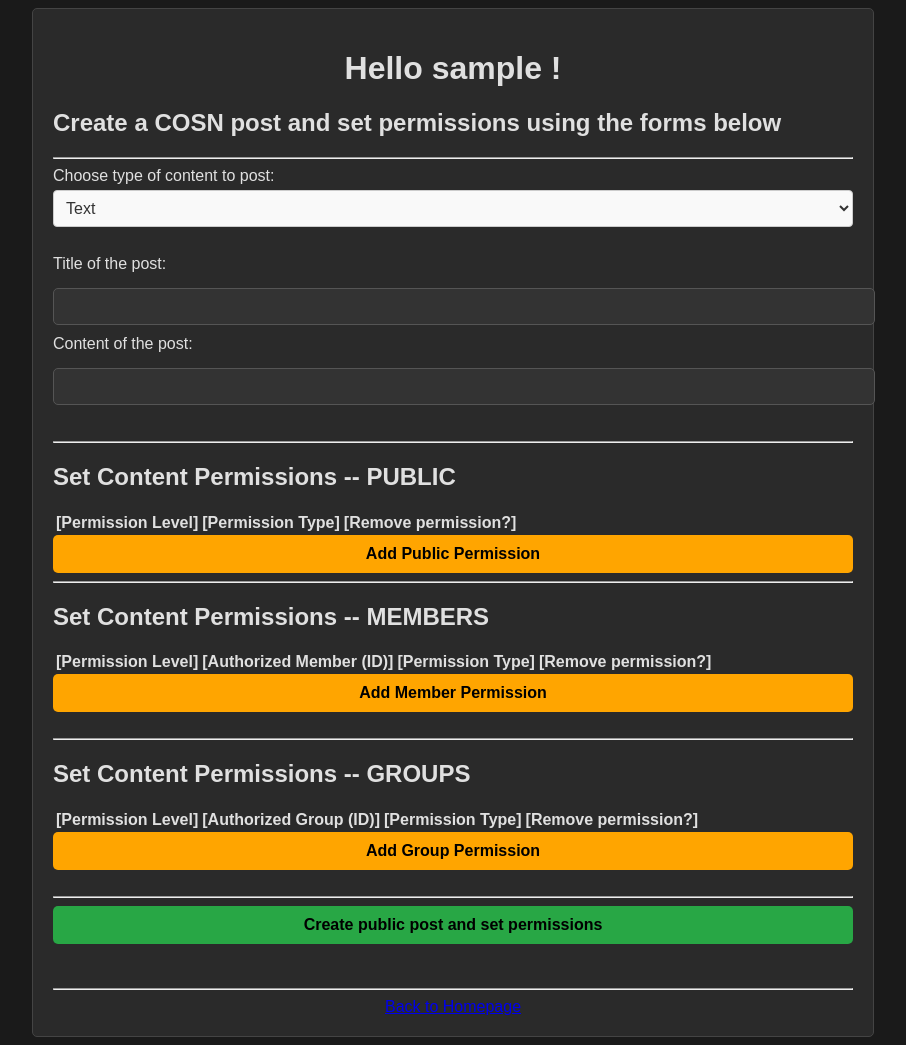
After one commit to WaRRatic/COMP353_Project, a PHP site: page /create_content_and_set_permissions.php in a window 1280 px wide. The commit adds this page. Shown: the whole page, without its empty margins (187-1093 px from the left). Run offline with PHP 8.4, Linux system fonts and the light colour scheme; the visitor is signed in with stand-in values (Sample User, id 1); lists and menus that the app fills with data are empty.

Commit message:
implemented fully creating new content and setting permissions
0. implemented creating new content and setting permissions
1. `create_content_and_set_permissions.php` is implemented with a mix of JS and PHP
2. Permissions settings on new content work on public, member and group level
3. User needs to know the ID of the member or group in order to configure the permission applying to that member/group
4. JS functions have been created and placed into the JS subfolder

```diff
--- /dev/null
+++ b/App/create_content_and_set_permissions.php
@@ -0,0 +1,249 @@
+<?php //catch PHP errors
+    error_reporting(E_ALL);
+    ini_set('display_errors', 1);
+
+	session_start();
+    //set the logged in member id
+    $logged_in_member_id = $_SESSION['member_id'];
+?>
+
+<!DOCTYPE html>
+<html lang="en">
+<link rel="stylesheet" type = "text/css" href="./css/create_content_and_set_permissions.css" />
+<head>
+    <meta charset="UTF-8">
+    <title>Create conetent</title>
+</head>
+<script src="js/updateContentField.js"></script>
+<script src="js/addPublicPermission.js"></script>
+<script src="js/addMemberPermission.js"></script>
+<script src="js/addGroupPermission.js"></script>
+<script src="js/setPermissions.js"></script>
+<script>
+    // Add event listeners to the buttons
+    document.getElementById('addPublicPermissionButton').addEventListener('click', function(event) {
+        event.preventDefault(); // Prevent the default action of submitting the form
+        addPublicPermission(); // we only want the button to add a new row to the table
+    });
+
+    document.getElementById('addMemberPermissionButton').addEventListener('click', function(event) {
+        event.preventDefault(); // Prevent the default action of submitting the form
+        addMemberPermission(); // we only want the button to add a new row to the table
+    });
+    document.getElementById('addGroupPermissionButton').addEventListener('click', function(event) {
+        event.preventDefault(); // Prevent the default action of submitting the form
+        addGroupPermission(); // we only want the button to add a new row to the table
+    });
+</script>
+
+<body>
+
+
+
+<div class="container">
+
+<!-- First part of the form to verify existing member -->
+<form id="publicPost" method="POST" onsubmit="return setPermissions();" >
+    <h1>Hello <?php echo $_SESSION['member_username'];?> !</h1>
+    <h2>Create a COSN post and set permissions using the forms below</h2>
+    <hr>
+    <label for="type">Choose type of content to post:</label>
+    <select id="content-type" name="content_type" onchange="updateContentField()">
+        <option value="text">Text</option>
+        <option value="video">Video</option>
+        <option value="image">Image</option>
+    </select>
+    <br><br>
+
+    <label for="title">Title of the post:</label>
+    <input type="text" id="title" name="title" required>
+
+    <label for="content">Content of the post:</label>
+    <input type="text" id="content" name="content" required>
+    <br><br>
+    <hr>
+
+    <h2>Set Content Permissions -- PUBLIC</h2>
+    <table id="public-permissions-table">
+        <thead>
+            <tr>
+                <th>[Permission Level]</th>
+                <th>[Permission Type]</th>
+                <th>[Remove permission?]</th>
+            </tr>
+        </thead>
+        <tbody></tbody>
+    </table>
+    <button id="addPublicPermissionButton" type="button" class="add-button" onclick="addPublicPermission()">Add Public Permission</button>
+    <hr>
+
+    <h2>Set Content Permissions -- MEMBERS</h2>
+
+    <table id="member-permissions-table">
+        <thead>
+            <tr>
+                <th>[Permission Level]</th>
+                <th>[Authorized Member (ID)]</th>
+                <th>[Permission Type]</th>
+                <th>[Remove permission?]</th>
+            </tr>
+        </thead>
+        <tbody></tbody>
+    </table>
+
+    <button id="addMemberPermissionButton" type="button" class="add-button" onclick="addMemberPermission()">Add Member Permission</button>
+    <br><br>
+    <hr>
+
+    <h2>Set Content Permissions -- GROUPS</h2>
+    <table id="group-permissions-table">
+        <thead>
+            <tr>
+                <th>[Permission Level]</th>
+                <th>[Authorized Group (ID)]</th>
+                <th>[Permission Type]</th>
+                <th>[Remove permission?]</th>
+            </tr>
+        </thead>
+        <tbody></tbody>
+    </table>
+
+    <button id="addGroupPermissionButton" type="button" class="add-button" onclick="addGroupPermission()">Add Group Permission</button>
+    <br><br>
+    <hr>
+
+    <!-- Hidden Input Fields that will hold the serialized permission data. -->
+    <input type="hidden" id="publicPermissions" name="publicPermissions">
+    <input type="hidden" id="memberPermissions" name="memberPermissions">
+    <input type="hidden" id="groupPermissions" name="groupPermissions">
+
+    <button type="submit" name="publicPost">Create public post and set permissions</button>
+</form>
+
+<br><br>
+    <hr>
+<a href="Homepage.php">Back to Homepage</a>
+
+
+
+
+<?php
+
+//check if the form has been submitted
+ if ($_SERVER['REQUEST_METHOD'] === 'POST' && isset($_POST['publicPost'])) {
+    // Get the form data for Content creation
+    $content_type = $_POST['content_type'];
+    $content_title = $_POST['title'];
+    $content_data = $_POST['content'];
+    $creator_member_id = $logged_in_member_id;
+
+    // Get the permissions data from hidden fields
+    $publicPermissionsJson = $_POST['publicPermissions'] ?? '[]';
+    $memberPermissionsJson = $_POST['memberPermissions'] ?? '[]';
+    $groupPermissionsJson = $_POST['groupPermissions'] ?? '[]';
+
+    // Decode the JSON strings into PHP arrays
+    $publicPermissions = json_decode($publicPermissionsJson, true);
+    $memberPermissions = json_decode($memberPermissionsJson, true);
+    $groupPermissions = json_decode($groupPermissionsJson, true);
+
+    try {
+        //set DB connection
+        $dbServername = "localhost";
+        $dbUsername = "root";
+        $dbPassword = "";
+        $dbName = "cosn";
+
+        $pdo = new PDO("mysql:host=$dbServername;dbname=$dbName", $dbUsername, $dbPassword);
+        $pdo->setAttribute(PDO::ATTR_ERRMODE, PDO::ERRMODE_EXCEPTION);
+
+        // Begin transaction
+        $pdo->beginTransaction();
+
+        // Insert into content table
+        $stmt = $pdo->prepare('
+            INSERT INTO content (
+                creator_id, content_type, content_data, content_creation_date, content_title, moderation_status
+            ) VALUES (
+                :creator_id, :content_type, :content_data, NOW(), :content_title, "pending"
+            )
+        ');
+        $stmt->execute([
+            'creator_id'    => $creator_member_id,
+            'content_type'  => $content_type,
+            'content_data'  => $content_data,
+            'content_title' => $content_title
+        ]);
+
+        // Get the ID of the inserted content
+            $content_id = $pdo->lastInsertId();
+
+        // Insert into content_public_permissions table
+        if (!empty($publicPermissions)) {
+            $stmtPublic = $pdo->prepare('
+                INSERT INTO content_public_permissions (target_content_id, content_public_permission_type) VALUES (:target_content_id, :content_public_permission_type)
+            ');
+            foreach ($publicPermissions as $permission) {
+                $stmtPublic->execute([
+                    'target_content_id' => $content_id,
+                    'content_public_permission_type' => $permission
+                ]);
+            }
+        }
+
+        // Insert into content_member_permission table
+        if (!empty($memberPermissions)) {
+            $stmtMember = $pdo->prepare('
+                INSERT INTO content_member_permission (target_content_id, authorized_member_id, content_permission_type) VALUES (:target_content_id, :authorized_member_id, :content_permission_type)
+            ');
+            foreach ($memberPermissions as $memberPermission) {
+                $stmtMember->execute([
+                    'target_content_id'  => $content_id,
+                    'authorized_member_id'   => $memberPermission['member_id'],
+                    'content_permission_type'  => $memberPermission['permission']
+                ]);
+            }
+        }
+
+        // Insert into group_member_permission table
+        if (!empty($groupPermissions)) {
+            $stmtMember = $pdo->prepare('
+                INSERT INTO content_group_permissions (target_content_id, target_group_id, content_group_permission_type) VALUES (:target_content_id, :target_group_id, :content_group_permission_type)
+            ');
+            foreach ($groupPermissions as $groupPermission) {
+                $stmtMember->execute([
+                    'target_content_id'  => $content_id,
+                    'target_group_id'   => $groupPermission['group_id'],
+                    'content_group_permission_type'  => $groupPermission['permission']
+                ]);
+            }
+        }
+
+        // Commit the transaction
+        $pdo->commit();
+
+        echo "<script>alert('Content and permissions have been set successfully.');</script>";
+
+        exit();
+
+    } catch(PDOException $e) {
+        // Rollback transaction
+        $pdo->rollBack();
+
+        // alert the user of the error
+        echo "<script>
+            alert('A database error occurred: ' + " . json_encode($e->getMessage()) . ");
+            console.error('Database Error: ' + " . json_encode($e->getMessage()) . ");
+        </script>";
+
+        // Redirect to the same page, to allow the user to try again
+        header('Location: create_content_and_set_permissions.php');
+        exit();
+    }
+
+}
+?>
+
+
+</body>
+</html>
--- /dev/null
+++ b/App/css/create_content_and_set_permissions.css
@@ -0,0 +1,86 @@
+/* Night Mode Styles */
+body {
+    background-color: #1a1a1a;
+    color: #e0e0e0;
+    font-family: Arial, sans-serif;
+    transition: background-color 0.3s, color 0.3s;
+}
+.container {
+    max-width: 800px;
+    margin: auto;
+    padding: 20px;
+    text-align: center;
+    border: 1px solid #444;
+    border-radius: 5px;
+    background-color: #2a2a2a;
+}
+input[type="text"], input[type="password"] {
+    width: 100%;
+    padding: 10px;
+    margin: 10px 0;
+    background-color: #333;
+    color: #e0e0e0;
+    border: 1px solid #555;
+    border-radius: 5px;
+}
+.button-container {
+    display: flex;
+    justify-content: center;
+    gap: 10px; /* Spacing between buttons */
+    margin-top: 10px;
+}
+button {
+    background-color: #28a745; /* Green color */
+    color: black; /* Black text */
+    border: none; /* Remove border */
+    border-radius: 5px; /* Rounded corners */
+    padding: 10px; /* Add padding for better appearance */
+    width: 100%; /* Full width */
+    font-size: 16px; /* Larger font size */
+    font-weight: bold; /* Optional: Make text bold for visibility */
+    cursor: pointer; /* Pointer cursor on hover */
+}
+button:hover {
+    background-color: #218838; /* Darker green on hover */
+    color: black; /* Ensure text remains black on hover */
+}
+
+button.add-button {
+    background-color: #FFA500; /* Bright orange color */
+    color: black; /* Black text */
+    border: none; /* Remove border */
+    border-radius: 5px; /* Rounded corners */
+    padding: 10px; /* Add padding for better appearance */
+    width: 100%; /* Full width */
+    font-size: 16px; /* Larger font size */
+    font-weight: bold; /* Optional: Make text bold for visibility */
+    cursor: pointer; /* Pointer cursor on hover */
+}
+
+button.add-button:hover {
+    background-color: #FF8C00; /* Darker orange on hover */
+    color: black; /* Ensure text remains black on hover */
+}
+
+
+h2 {
+    text-align: left;
+}
+
+/* Align all labels to the left */
+label {
+    display: block; /* Ensures labels are on their own line */
+    text-align: left; /* Aligns the text within the label to the left */
+    margin-bottom: 5px; /* Optional: Adds space below the labels for better readability */
+}
+
+select {
+    width: 100%; /* Adjust width to match the form layout */
+    padding: 8px; /* Add some padding for better appearance */
+    border: 1px solid #ccc; /* Define a border */
+    border-radius: 4px; /* Optional: Rounded corners */
+    background-color: #f9f9f9; /* Light background color */
+    font-size: 16px; /* Adjust font size */
+    color: #333; /* Text color */
+    margin-bottom: 10px; /* Add spacing below the select box */
+}
--- a/Database/DB Scripts/DB Create COSN Schema.sql
+++ b/Database/DB Scripts/DB Create COSN Schema.sql
@@ -63,7 +63,7 @@ CREATE INDEX fk_content_link_relationship_content ON cosn.content_link_relations
 CREATE INDEX fk_content_link_relationship_content_0 ON cosn.content_link_relationship ( target_content_id );
 
 CREATE  TABLE cosn.content_member_permission (
-	content_member_permission_id INT UNSIGNED   NOT NULL   PRIMARY KEY,
+	content_member_permission_id INT UNSIGNED   NOT NULL AUTO_INCREMENT   PRIMARY KEY,
 	target_content_id    INT UNSIGNED      ,
 	authorized_member_id INT UNSIGNED      ,
 	content_permission_type ENUM('read','edit','comment','share','modify-permission','moderate','link')       ,
```
Also changed, not shown: App/create_content.php (deleted, +0 -92 lines), App/create_content_post_function.php (deleted, +0 -28 lines), App/homepage.php (+6 -2 lines), App/js/addGroupPermission.js (added, +38 -0 lines), App/js/addMemberPermission.js (added, +38 -0 lines), App/js/addPublicPermission.js (added, +31 -0 lines), App/js/setPermissions.js (added, +38 -0 lines), App/js/updateContentField.js (added, +17 -0 lines), 1 other file.
